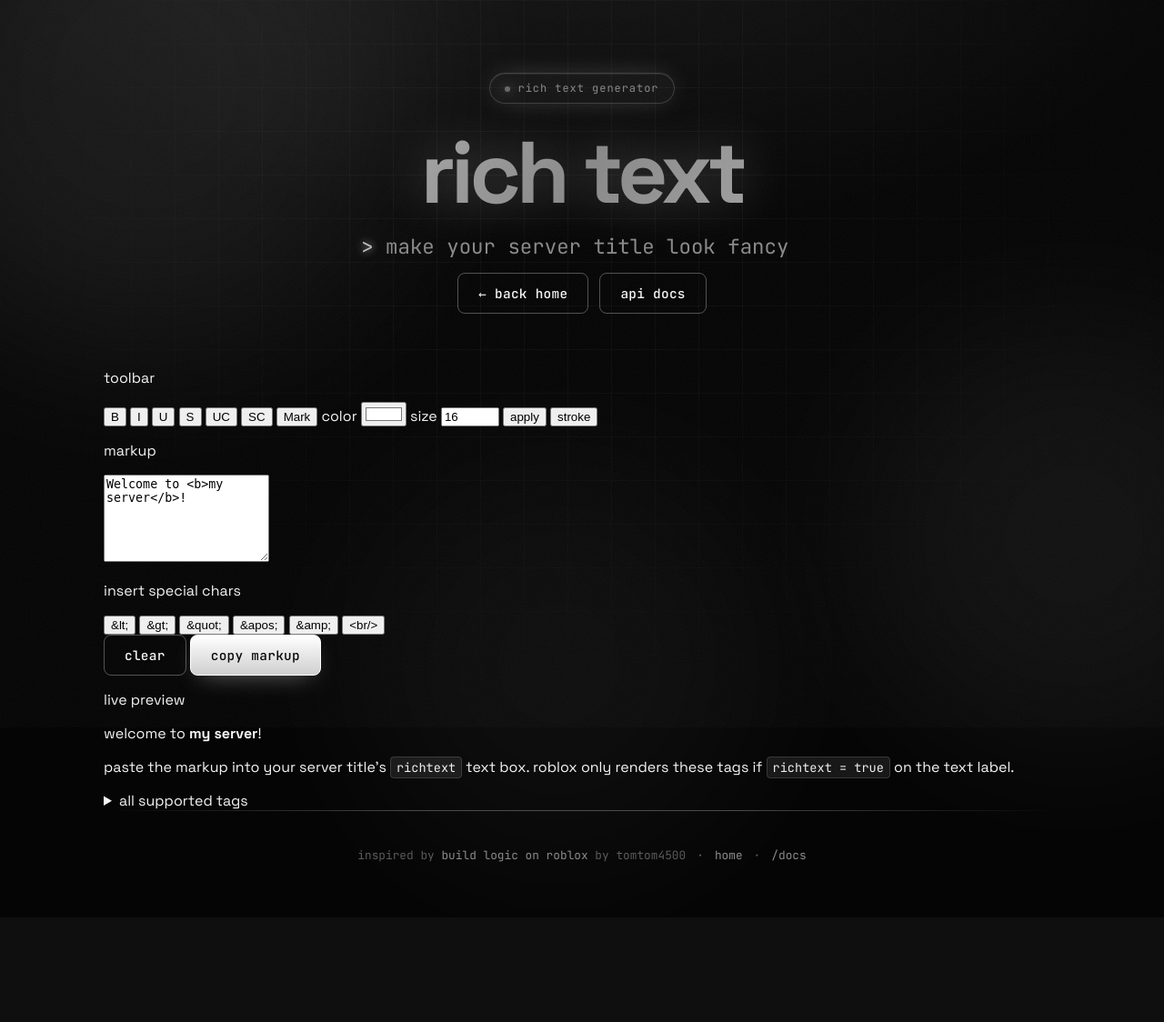
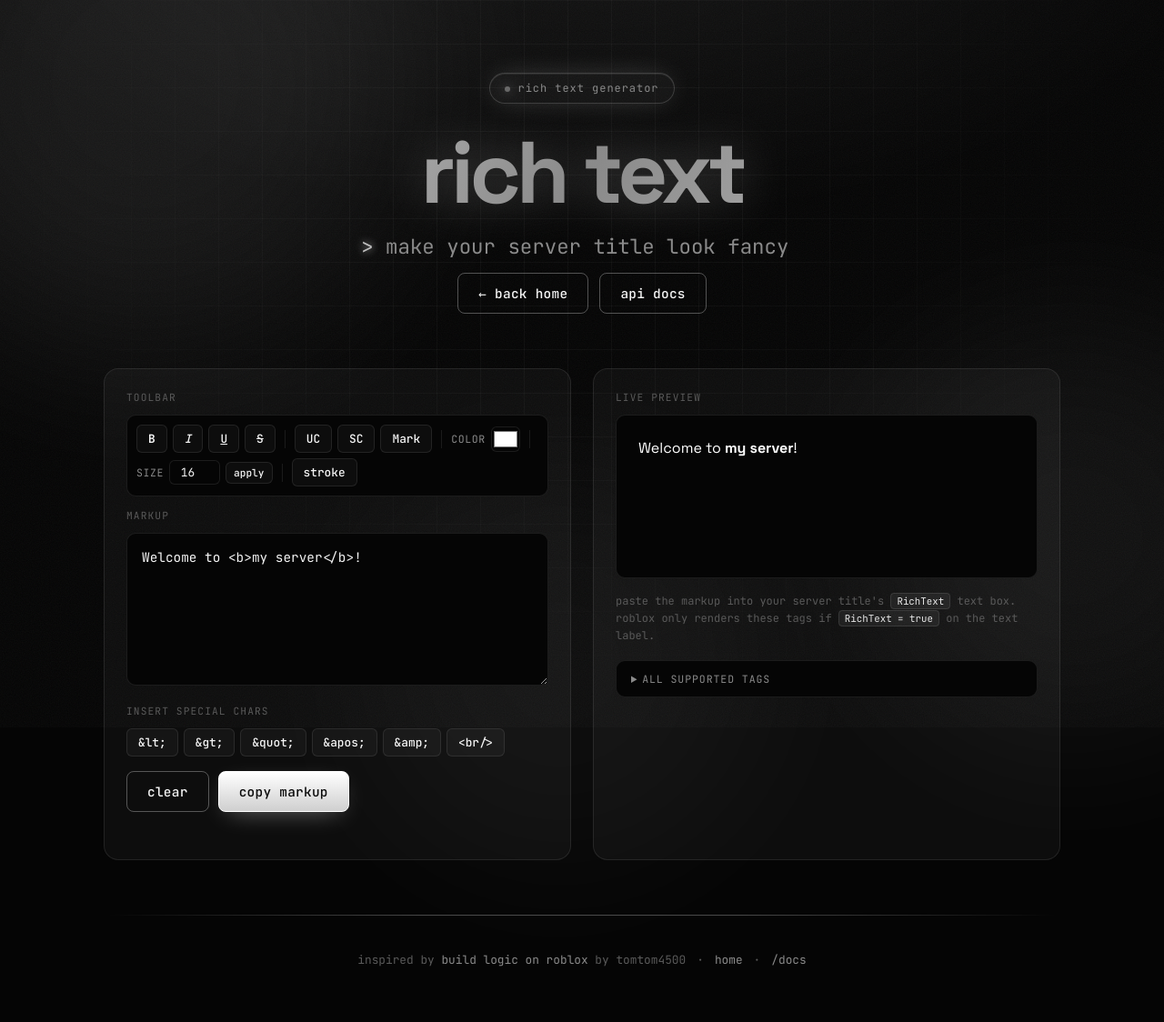
Before and after one commit to geometryRunC/eeky808, a FastAPI app: page /richtext in a window 1280 px wide. Shown: the whole page at 91% size. Before the commit the page ends 948 px from the top, so only its background shows below. Run offline with FastAPI, Linux system fonts and the light colour scheme.

Commit message:
Add styles for rich text editor
Added styles for rich text editor layout and components.

```diff
--- a/static/style.css
+++ b/static/style.css
@@ -1383,3 +1383,261 @@ html { scrollbar-color: #555555 transparent; }
 .session-join-btn {
     padding: 12px 20px;
 }
+
+/* ---------- Rich text page ---------- */
+
+.rt-layout {
+    display: grid;
+    grid-template-columns: 1fr 1fr;
+    gap: 24px;
+    margin-bottom: 60px;
+    animation: fadeUp 0.6s 0.1s ease both;
+}
+
+.rt-editor,
+.rt-preview-wrap {
+    background: var(--surface);
+    border: 1px solid var(--border);
+    border-radius: 16px;
+    padding: 24px;
+    backdrop-filter: blur(12px);
+    position: relative;
+}
+
+.rt-section-label {
+    font-family: var(--font-mono);
+    font-size: 0.7rem;
+    color: var(--text-faint);
+    text-transform: uppercase;
+    letter-spacing: 0.1em;
+    margin: 0 0 12px;
+}
+
+.rt-toolbar {
+    display: flex;
+    flex-wrap: wrap;
+    gap: 6px;
+    align-items: center;
+    padding: 10px;
+    background: var(--bg);
+    border: 1px solid var(--border);
+    border-radius: 10px;
+    margin-bottom: 14px;
+}
+
+.rt-btn {
+    padding: 6px 12px;
+    font-family: var(--font-mono);
+    font-size: 0.8rem;
+    font-weight: 500;
+    color: var(--text);
+    background: var(--surface);
+    border: 1px solid var(--border);
+    border-radius: 6px;
+    cursor: pointer;
+    transition: all 0.15s ease;
+    -webkit-tap-highlight-color: transparent;
+    touch-action: manipulation;
+}
+.rt-btn:hover {
+    background: var(--surface-hover);
+    border-color: var(--border-hover);
+    transform: translateY(-1px);
+}
+.rt-btn:active {
+    transform: scale(0.95);
+}
+.rt-btn-bold { font-weight: 700; }
+.rt-btn-italic { font-style: italic; }
+.rt-btn-underline { text-decoration: underline; }
+.rt-btn-strike { text-decoration: line-through; }
+.rt-btn-sm {
+    padding: 4px 8px;
+    font-size: 0.7rem;
+}
+
+.rt-sep {
+    display: inline-block;
+    width: 1px;
+    height: 20px;
+    background: var(--border);
+    margin: 0 4px;
+}
+
+.rt-inline-label {
+    display: inline-flex;
+    align-items: center;
+    gap: 6px;
+    font-family: var(--font-mono);
+    font-size: 0.72rem;
+    color: var(--text-dim);
+    text-transform: uppercase;
+    letter-spacing: 0.05em;
+}
+
+.rt-color-input {
+    width: 32px;
+    height: 28px;
+    padding: 0;
+    border: 1px solid var(--border);
+    border-radius: 6px;
+    background: var(--bg);
+    cursor: pointer;
+}
+
+.rt-number-input {
+    width: 56px;
+    padding: 4px 8px;
+    font-family: var(--font-mono);
+    font-size: 0.8rem;
+    color: var(--text);
+    background: var(--bg);
+    border: 1px solid var(--border);
+    border-radius: 6px;
+    outline: none;
+    text-align: center;
+}
+.rt-number-input:focus {
+    border-color: var(--a1);
+    box-shadow: 0 0 0 2px rgba(255, 255, 255, 0.1);
+}
+
+.rt-stroke-panel {
+    display: flex;
+    flex-wrap: wrap;
+    gap: 12px;
+    align-items: center;
+    padding: 12px;
+    background: var(--bg);
+    border: 1px solid var(--border);
+    border-radius: 10px;
+    margin-bottom: 14px;
+}
+.rt-stroke-panel[hidden] { display: none; }
+
+.rt-textarea {
+    width: 100%;
+    padding: 14px 16px;
+    background: var(--bg);
+    border: 1px solid var(--border);
+    border-radius: 10px;
+    color: var(--text);
+    font-family: var(--font-mono);
+    font-size: 0.9rem;
+    line-height: 1.6;
+    outline: none;
+    resize: vertical;
+    min-height: 140px;
+    transition: border-color 0.2s, box-shadow 0.2s;
+    text-transform: none;
+    margin-bottom: 16px;
+}
+.rt-textarea:focus {
+    border-color: var(--a1);
+    box-shadow: 0 0 0 3px rgba(255, 255, 255, 0.11), 0 0 28px -6px rgba(255, 255, 255, 0.33);
+}
+
+.rt-escapes {
+    display: flex;
+    flex-wrap: wrap;
+    gap: 6px;
+    margin-bottom: 16px;
+}
+
+.rt-actions {
+    display: flex;
+    gap: 10px;
+    flex-wrap: wrap;
+}
+
+.rt-status {
+    margin: 12px 0 0;
+    font-family: var(--font-mono);
+    font-size: 0.82rem;
+    color: var(--text-dim);
+    min-height: 1.2em;
+}
+
+.rt-preview {
+    min-height: 180px;
+    padding: 24px;
+    background: var(--bg);
+    border: 1px solid var(--border);
+    border-radius: 10px;
+    font-family: 'Space Grotesk', system-ui, sans-serif;
+    font-size: 1rem;
+    line-height: 1.5;
+    color: #fff;
+    text-transform: none;
+    word-wrap: break-word;
+    overflow-wrap: break-word;
+    margin-bottom: 16px;
+}
+
+.rt-preview-empty {
+    color: var(--text-faint);
+    font-style: italic;
+    font-size: 0.85rem;
+    font-family: var(--font-mono);
+}
+
+.rt-hint {
+    font-family: var(--font-mono);
+    font-size: 0.75rem;
+    color: var(--text-faint);
+    line-height: 1.6;
+    margin: 0 0 16px;
+    text-transform: none;
+}
+.rt-hint code {
+    background: rgba(255, 255, 255, 0.06);
+    padding: 1px 6px;
+    border-radius: 4px;
+    border: 1px solid rgba(255, 255, 255, 0.1);
+    color: #e8e8e8;
+    font-size: 0.9em;
+}
+
+.rt-cheatsheet {
+    background: var(--bg);
+    border: 1px solid var(--border);
+    border-radius: 10px;
+    padding: 12px 16px;
+    font-family: var(--font-mono);
+    font-size: 0.78rem;
+    text-transform: none;
+}
+.rt-cheatsheet summary {
+    cursor: pointer;
+    color: var(--text-dim);
+    user-select: none;
+    text-transform: uppercase;
+    letter-spacing: 0.08em;
+    font-size: 0.72rem;
+}
+.rt-cheatsheet summary:hover {
+    color: #fff;
+}
+.rt-cheatsheet-body {
+    margin-top: 12px;
+    display: flex;
+    flex-direction: column;
+    gap: 6px;
+    color: var(--text-dim);
+    line-height: 1.5;
+}
+.rt-cheatsheet-body code {
+    font-family: var(--font-mono);
+    background: rgba(255, 255, 255, 0.06);
+    padding: 1px 6px;
+    border-radius: 4px;
+    color: #e8e8e8;
+    margin-right: 6px;
+    font-size: 0.85em;
+}
+
+@media (max-width: 900px) {
+    .rt-layout {
+        grid-template-columns: 1fr;
+    }
+}
```
